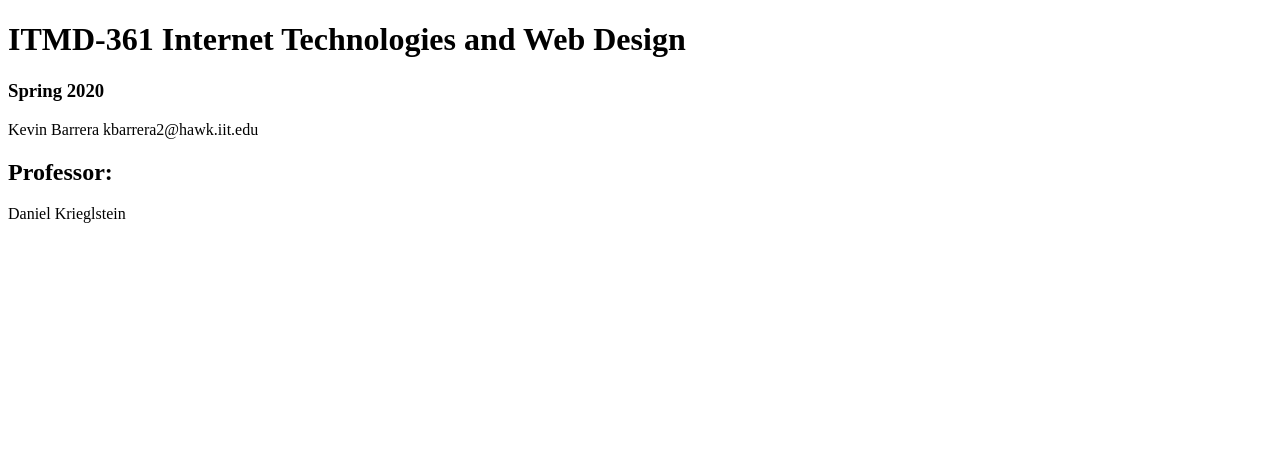
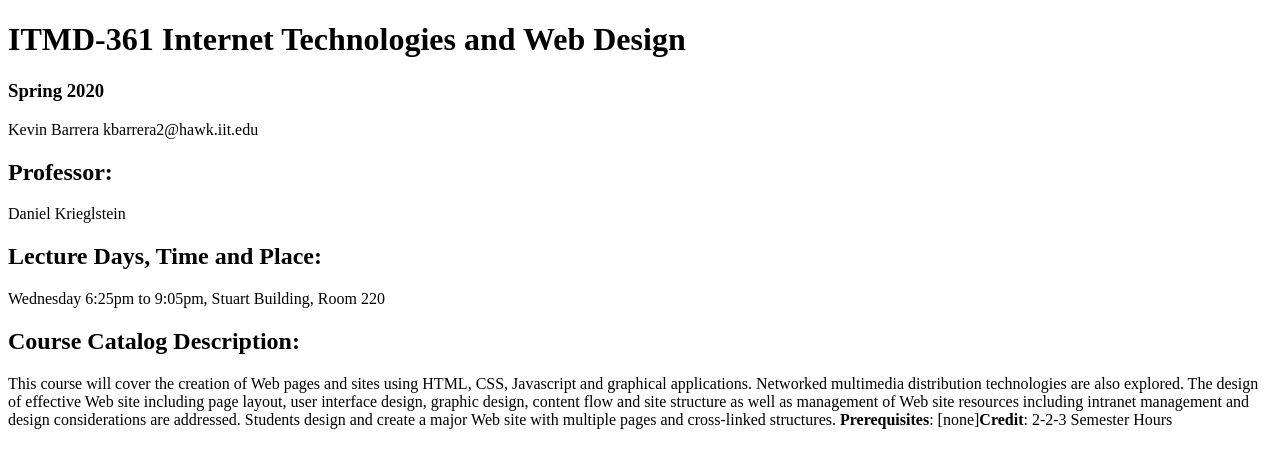
Before and after one commit to KevinBarreraIIT/lab2, a plain HTML site: page index.html in a window 1280 px wide. Drawn offline with Linux system fonts and the light colour scheme.

Commit message:
Saving after that super long course catalog description

```diff
--- a/index.html
+++ b/index.html
@@ -10,5 +10,10 @@
   <p>Kevin Barrera kbarrera2@hawk.iit.edu</p>
   <h2>Professor:</h2>
   <p>Daniel Krieglstein</p>
+  <h2>Lecture Days, Time and Place:</h2>
+  <p>Wednesday 6:25pm to 9:05pm, Stuart Building, Room 220</p>
+  <h2>Course Catalog Description:</h2>
+  <p>This course will cover the creation of Web pages and sites using HTML, CSS, Javascript and graphical applications. Networked multimedia distribution technologies are also explored. The design of effective Web site including page layout, user interface design, graphic design, content flow and site structure as well as management of Web site resources including intranet management and design considerations are addressed. Students design and create a major Web site with multiple pages and cross-linked structures. <b>Prerequisites</b>: [none]<b>Credit</b>: 2-2-3 Semester Hours</p>
+
 </body>
 </html>
```
